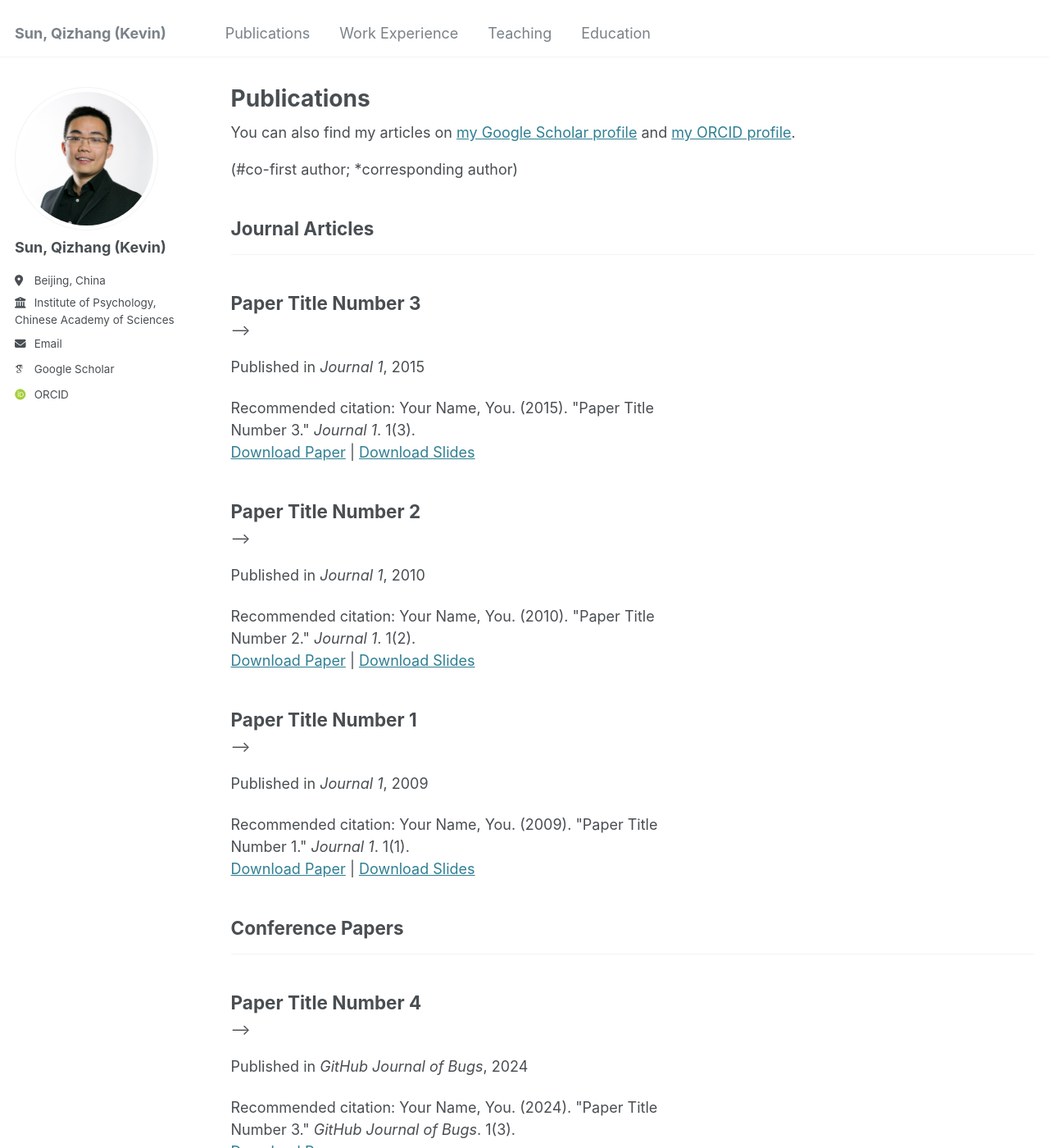
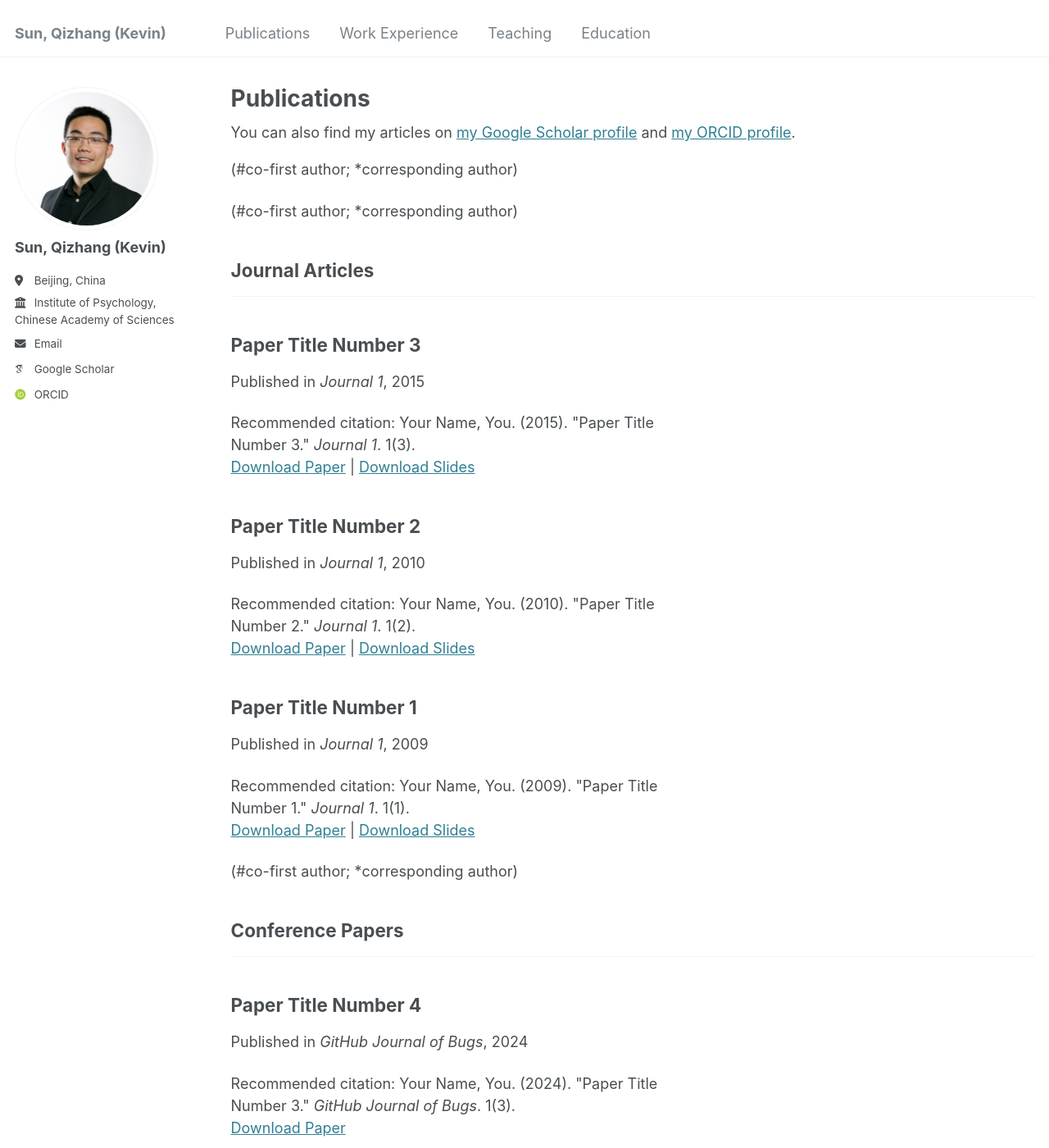
Before and after one commit to KevinSun2811/KevinSun2811.github.io, a Jekyll site: the page built from _pages/publications.html, in a window 1280 px wide and 1400 px high. Shown: the whole window at 82% size. Built offline with Jekyll 4.4.1, drawn with Linux system fonts in a browser that asks for light colours; some web fonts are replaced.

Commit message:
work or not

```diff
--- a/_includes/archive-single.html
+++ b/_includes/archive-single.html
@@ -43,9 +43,9 @@
 
     {% if post.collection == 'teaching' %}
       <p> {{ post.type }}, <i>{{ post.venue }}</i>, {{ post.date | default: "1900-01-01" | date: "%Y" }} </p>
-<!--    {% elsif post.collection == 'publications' %}-->
+    {% elsif post.collection == 'publications' %}
       <p>Published in <i>{{ post.venue }}</i>, {{ post.date | default: "1900-01-01" | date: "%Y" }} </p>
-<!--    {% elsif post.date %}-->
+    {% elsif post.date %}
      <p class="page__date"><strong><i class="fa fa-fw fa-calendar" aria-hidden="true"></i> {{ site.data.ui-text[site.locale].date_label | default: "Published:" }}</strong> <time datetime="{{ post.date | default: "1900-01-01" | date_to_xmlschema }}">{{ post.date | default: "1900-01-01" | date: "%B %d, %Y" }}</time></p>
     {% endif %}
 
@@ -53,11 +53,11 @@
       {% if post.collection == 'portfolio' %}
       <i class="fa fa-fw fa-calendar" aria-hidden="true"></i>
       {% endif %}
-<!--      {% if post.collection != 'publications' %}-->
+      {% if post.collection != 'publications' %}
     <p class="archive__item-excerpt" itemprop="description">
         {{ post.excerpt | markdownify }}
       </p>
-<!--      {% endif %}-->
+      {% endif %}
       {% if post.collection == 'portfolio' %}
       <p>
           <i class="fas fa-fw fa-building-columns icon-pad-right" aria-hidden="true"></i>{{post.type}}, {{ post.venue }}<br>
@@ -65,11 +65,11 @@
       </p>
       {% endif %}
     {% elsif post.excerpt and site.read_more == 'enabled' %}
-<!--      {% if post.collection != 'publications' %}-->
+      {% if post.collection != 'publications' %}
     <p class="archive__item-excerpt" itemprop="description">
       {% if post.collection == 'portfolio' %}
       <i class="fa fa-fw fa-calendar" aria-hidden="true"></i>
-<!--      {% endif %}-->
+      {% endif %}
       <p>{{ post.excerpt | markdownify | remove: '<p>' | remove: '</p>' }}<strong><a href="{{ base_path }}{{ post.url }}" rel="permalink"> Read more</a></strong></p></p>
 {% endif %}
     {% if post.collection == 'portfolio' %}
--- a/_pages/publications.html
+++ b/_pages/publications.html
@@ -13,9 +13,9 @@ author_profile: true
 
 <!-- New style rendering if publication categories are defined -->
 {% if site.publication_category %}
-<p>(#co-first author; *corresponding author)</p>
   {% for category in site.publication_category  %}
     {% assign title_shown = false %}
+<p>(#co-first author; *corresponding author)</p>
     {% for post in site.publications reversed %}
       {% if post.category != category[0] %}
         {% continue %}
```
